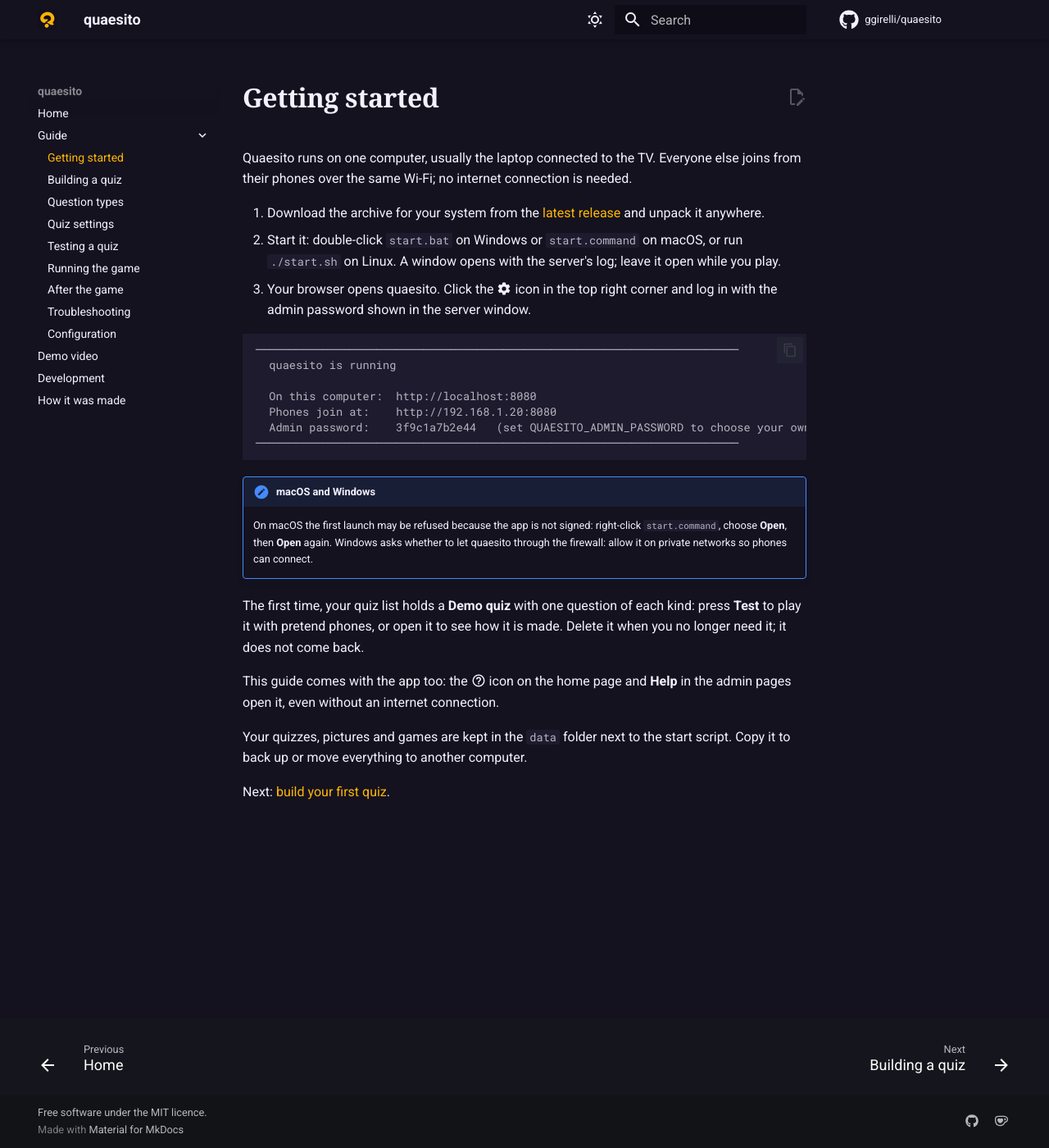
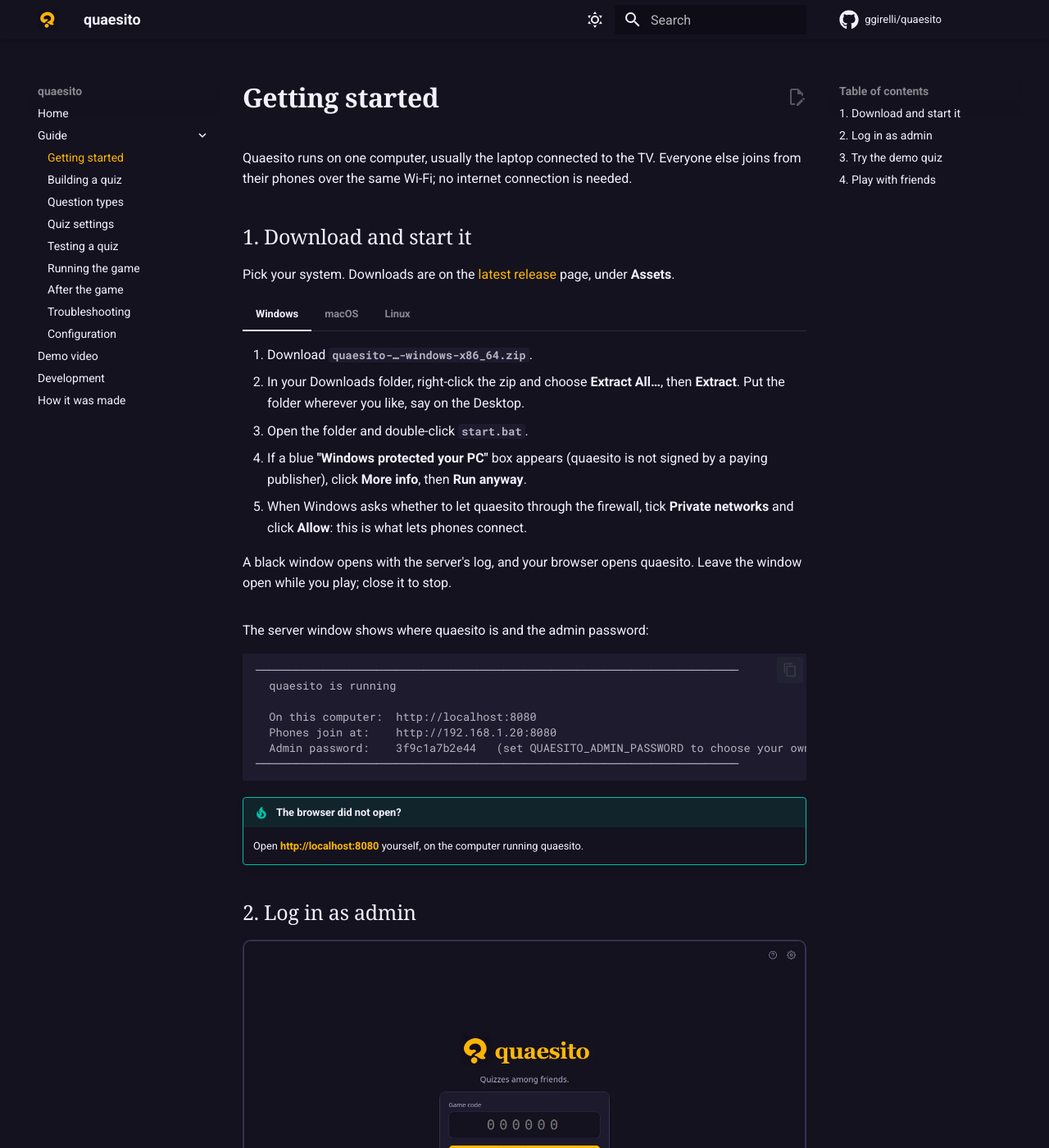
Before and after one commit to ggirelli/quaesito, an MkDocs documentation site: the page built from docs/getting-started.md, in a window 1280 px wide and 1400 px high. Shown: the whole window at 82% size. Built offline with MkDocs 1.6.1 and Material for MkDocs 9.7.7, drawn with Linux system fonts in a browser that asks for light colours; plug-ins that fetch from the network failed and are left out; some of the changed text lies outside the part shown.

Commit message:
docs: getting started step by step for Windows, macOS and Linux (#16)
Step 58, as you chose: per-platform steps with screenshots.

- **Tabs** for Windows / macOS / Linux: download, unpack, start, and the
prompts each system shows:
- Windows: SmartScreen (*More info → Run anyway*) and the firewall
(*Private networks → Allow*).
- macOS: *cannot verify*, then System Settings → Privacy & Security →
**Open Anyway**. On macOS 15, right-click → Open no longer gets past
Gatekeeper; the old way is kept for macOS 14 and earlier. Then *Allow*
incoming connections.
- Linux: `tar xzf`, `./start.sh`, and the firewall port (`ufw allow
8080/tcp`).
- Then numbered sections: log in (home screenshot), try the demo quiz
(dashboard screenshot), play with friends, with links to running the
game and troubleshooting.
- The downloads' `README.txt` gets the same macOS and Windows advice.
- `pymdownx.tabbed` enabled in `mkdocs.yml`.

Screenshots of the OS dialogs themselves (SmartScreen, Gatekeeper) would
need captures from real Windows and macOS machines. If you take them,
I'll add them to the tabs.

`mkdocs build --strict` passes.

🤖 Generated with [Claude Code](https://claude.com/claude-code)

Co-authored-by: Claude Opus 5.5 <noreply@anthropic.com>

````diff
--- a/docs/getting-started.md
+++ b/docs/getting-started.md
@@ -3,12 +3,65 @@
 Quaesito runs on one computer, usually the laptop connected to the TV. Everyone else joins from
 their phones over the same Wi-Fi; no internet connection is needed.
 
-1. Download the archive for your system from the
-   [latest release](https://github.com/ggirelli/quaesito/releases/latest) and unpack it anywhere.
-2. Start it: double-click `start.bat` on Windows or `start.command` on macOS, or run `./start.sh`
-   on Linux. A window opens with the server's log; leave it open while you play.
-3. Your browser opens quaesito. Click the :material-cog: icon in the top right corner and log in
-   with the admin password shown in the server window.
+## 1. Download and start it
+
+Pick your system. Downloads are on the
+[latest release](https://github.com/ggirelli/quaesito/releases/latest) page, under **Assets**.
+
+=== "Windows"
+
+    1. Download **`quaesito-…-windows-x86_64.zip`**.
+    2. In your Downloads folder, right-click the zip and choose **Extract All…**, then
+       **Extract**. Put the folder wherever you like, say on the Desktop.
+    3. Open the folder and double-click **`start.bat`**.
+    4. If a blue **"Windows protected your PC"** box appears (quaesito is not signed by a
+       paying publisher), click **More info**, then **Run anyway**.
+    5. When Windows asks whether to let quaesito through the firewall, tick **Private
+       networks** and click **Allow**: this is what lets phones connect.
+
+    A black window opens with the server's log, and your browser opens quaesito. Leave the window
+    open while you play; close it to stop.
+
+=== "macOS"
+
+    For Macs with Apple silicon (M1 and later). On an Intel Mac,
+    [build it from source](development.md).
+
+    1. Download **`quaesito-…-macos-arm64.tar.gz`**. Safari unpacks it by itself; otherwise
+       double-click it in your Downloads folder.
+    2. Open the **`quaesito-…`** folder and double-click **`start.command`**.
+    3. The first time, macOS says it **cannot verify** the app, because it is not signed by a
+       paying developer. Click **Done** (or **Cancel**).
+    4. Open **System Settings → Privacy & Security**, scroll down to the message about
+       `start.command`, and click **Open Anyway**. Double-click `start.command` again and
+       confirm with **Open Anyway** (and your password or Touch ID). On macOS 14 and earlier,
+       right-clicking `start.command` and choosing **Open**, then **Open** again, does the same.
+    5. If macOS asks whether to accept incoming network connections, click **Allow**: this is
+       what lets phones connect.
+
+    A Terminal window opens with the server's log, and your browser opens quaesito. Leave the
+    window open while you play; close it to stop. Next time, a double-click is enough.
+
+=== "Linux"
+
+    For 64-bit PCs (x86-64).
+
+    1. Download **`quaesito-…-linux-x86_64.tar.gz`**.
+    2. Unpack it and start it from a terminal:
+
+        ```sh
+        tar xzf quaesito-*-linux-x86_64.tar.gz
+        cd quaesito-*-linux-x86_64
+        ./start.sh
+        ```
+
+    3. If your computer runs a firewall, let phones reach port 8080, for example with
+       `sudo ufw allow 8080/tcp`.
+
+    The terminal shows the server's log, and your browser opens quaesito. Leave it running while
+    you play; press ++ctrl+c++ to stop.
+
+The server window shows where quaesito is and the admin password:
 
 ```text
 ────────────────────────────────────────────────────────────────────────
@@ -20,14 +73,30 @@ their phones over the same Wi-Fi; no internet connection is needed.
 ────────────────────────────────────────────────────────────────────────
 ```
 
-!!! note "macOS and Windows"
-    On macOS the first launch may be refused because the app is not signed: right-click
-    `start.command`, choose **Open**, then **Open** again. Windows asks whether to let quaesito
-    through the firewall: allow it on private networks so phones can connect.
+!!! tip "The browser did not open?"
+    Open **<http://localhost:8080>** yourself, on the computer running quaesito.
 
-The first time, your quiz list holds a **Demo quiz** with one question of each kind: press
-**Test** to play it with pretend phones, or open it to see how it is made. Delete it when you no
-longer need it; it does not come back.
+## 2. Log in as admin
+
+![The home page, with the admin icon in the top right corner](screenshots/home.webp)
+
+Click the :material-cog: icon in the top right corner and type the admin password from the server
+window. A new password is made at every start unless you choose your own (see
+[configuration](configuration.md)).
+
+## 3. Try the demo quiz
+
+![The admin page with the quiz list](screenshots/dashboard.webp)
+
+Your quiz list starts with a **Demo quiz** holding one question of each kind. Press
+**🧪 Test** to play it with pretend phones next to the big screen, or open it to see how it is
+made. Delete it when you no longer need it; it does not come back.
+
+## 4. Play with friends
+
+Press **▶ Start** next to a quiz and put the big screen on the TV. Friends join by scanning its
+QR code with phones **on the same Wi-Fi as the computer**: see [running the game](running-the-game.md).
+If phones cannot connect, see [troubleshooting](troubleshooting.md#phones-cannot-connect).
 
 This guide comes with the app too: the :material-help-circle-outline: icon on the home page and
 **Help** in the admin pages open it, even without an internet connection.
--- a/mkdocs.yml
+++ b/mkdocs.yml
@@ -75,6 +75,8 @@ markdown_extensions:
   - pymdownx.details
   - pymdownx.keys
   - pymdownx.superfences
+  - pymdownx.tabbed:
+      alternate_style: true
   - pymdownx.snippets:
       base_path: [docs]
       check_paths: true
````
Also changed, not shown: CHANGELOG.md (+2 -0 lines), planning/STATUS.md (+1 -1 lines), 1 other file.
